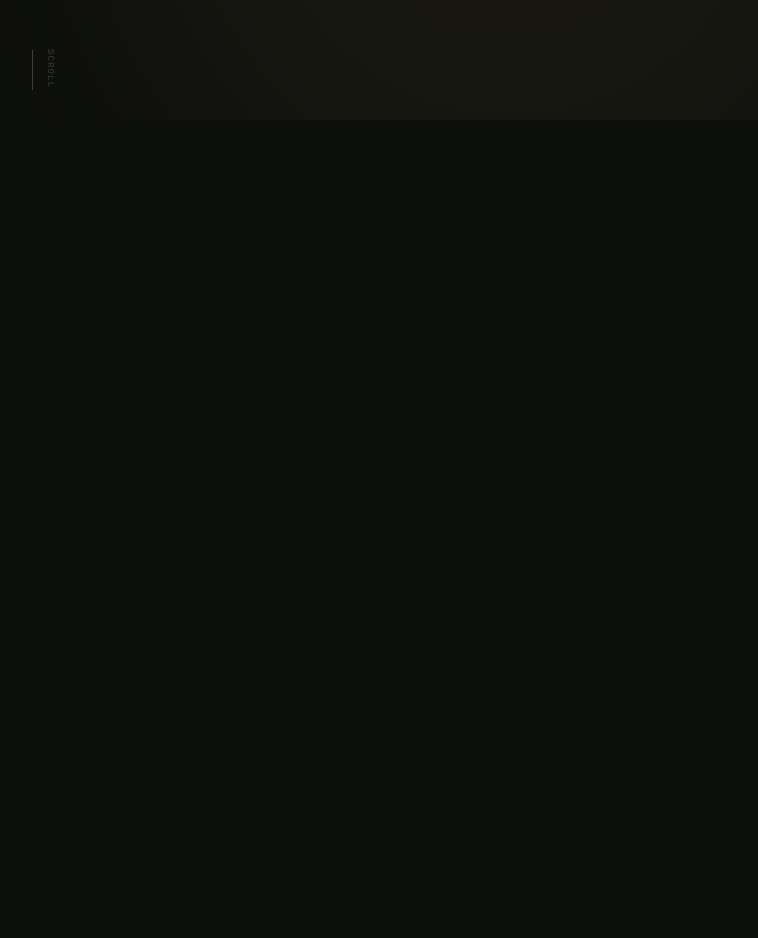
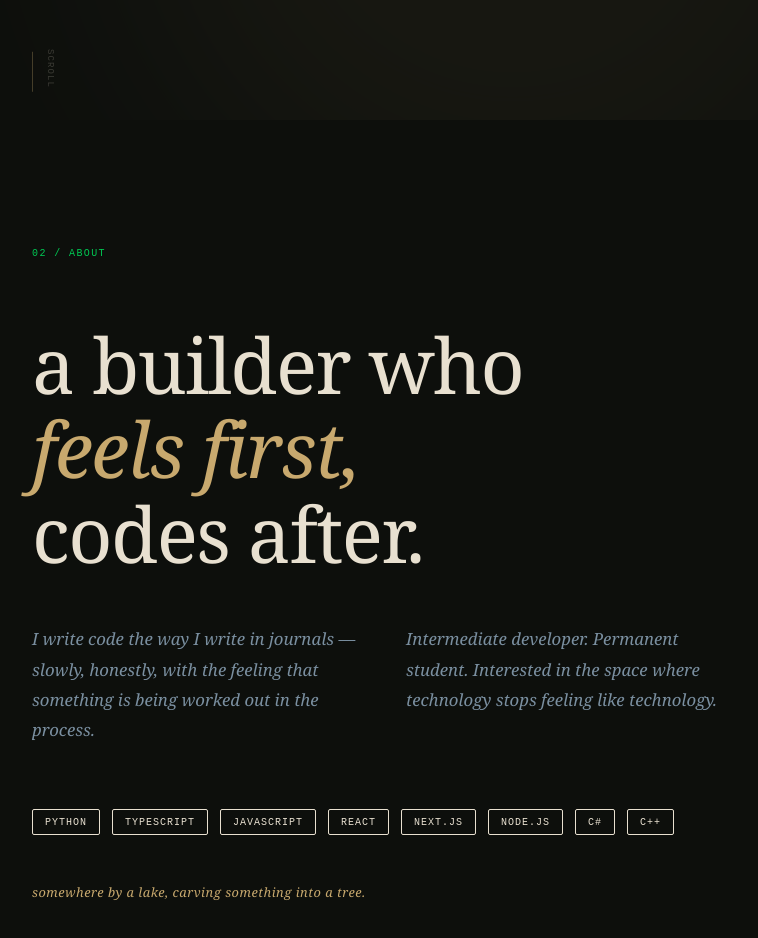
Before and after one commit to yujushrestha/yuju, a Next.js app: page / in a window 1280 px wide. Shown: the part 680-1618 px from the top of the page, without its empty margins (0-758 px from the left). Before the commit the page ends 800 px from the top, so only its background shows below. Built offline with nearby package versions, Linux system fonts and the light colour scheme.

Commit message:
feat: about section with scroll-triggered animations

```diff
--- a/app/page.tsx
+++ b/app/page.tsx
@@ -1,9 +1,11 @@
 import Hero from "@/components/sections/Hero"
+import About from "@/components/sections/About"
 
 export default function Home() {
   return (
     <main>
       <Hero />
+      <About />
     </main>
   )
 }
--- /dev/null
+++ b/src/components/sections/About.tsx
@@ -0,0 +1,172 @@
+"use client"
+
+import { motion, useInView } from "framer-motion"
+import { useRef } from "react"
+
+export default function About() {
+  const ref = useRef(null)
+  const isInView = useInView(ref, { once: true, margin: "-100px" })
+
+  return (
+    <section
+      id="about"
+      ref={ref}
+      style={{
+        minHeight: "100vh",
+        display: "flex",
+        flexDirection: "column",
+        justifyContent: "center",
+        padding: "8rem 2rem",
+        position: "relative",
+        maxWidth: "900px",
+      }}
+    >
+      {/* section marker */}
+      <motion.p
+        initial={{ opacity: 0 }}
+        animate={isInView ? { opacity: 1 } : {}}
+        transition={{ duration: 0.8, delay: 0.1 }}
+        style={{
+          fontFamily: "var(--font-mono)",
+          fontSize: "10px",
+          color: "var(--terminal-green)",
+          opacity: 0.5,
+          letterSpacing: "0.14em",
+          textTransform: "uppercase",
+          marginBottom: "4rem",
+        }}
+      >
+        02 / about
+      </motion.p>
+
+      {/* the big line — awe voice */}
+      <motion.h2
+        initial={{ opacity: 0, y: 32 }}
+        animate={isInView ? { opacity: 1, y: 0 } : {}}
+        transition={{ duration: 1.1, delay: 0.2, ease: [0.25, 0.1, 0.25, 1] }}
+        style={{
+          fontFamily: "var(--font-awe)",
+          fontSize: "clamp(2.5rem, 6vw, 5rem)",
+          fontWeight: 300,
+          color: "var(--journal-page)",
+          lineHeight: 1.1,
+          letterSpacing: "-0.02em",
+          marginBottom: "3rem",
+        }}
+      >
+        a builder who
+        <br />
+        <span style={{ color: "var(--bruised-gold)", fontStyle: "italic" }}>
+          feels first,
+        </span>
+        <br />
+        codes after.
+      </motion.h2>
+
+      {/* body — intimate voice */}
+      <div
+        style={{
+          display: "grid",
+          gridTemplateColumns: "1fr 1fr",
+          gap: "3rem",
+          maxWidth: "700px",
+        }}
+      >
+        <motion.p
+          initial={{ opacity: 0, y: 16 }}
+          animate={isInView ? { opacity: 1, y: 0 } : {}}
+          transition={{ duration: 0.9, delay: 0.5, ease: [0.25, 0.1, 0.25, 1] }}
+          style={{
+            fontFamily: "var(--font-awe)",
+            fontSize: "1.05rem",
+            fontStyle: "italic",
+            color: "var(--still-lake)",
+            lineHeight: 1.8,
+            fontWeight: 300,
+          }}
+        >
+          I write code the way I write in journals —
+          slowly, honestly, with the feeling that
+          something is being worked out in the process.
+        </motion.p>
+
+        <motion.p
+          initial={{ opacity: 0, y: 16 }}
+          animate={isInView ? { opacity: 1, y: 0 } : {}}
+          transition={{ duration: 0.9, delay: 0.7, ease: [0.25, 0.1, 0.25, 1] }}
+          style={{
+            fontFamily: "var(--font-awe)",
+            fontSize: "1.05rem",
+            fontStyle: "italic",
+            color: "var(--still-lake)",
+            lineHeight: 1.8,
+            fontWeight: 300,
+            opacity: 0.7,
+          }}
+        >
+          Intermediate developer. Permanent student.
+          Interested in the space where technology
+          stops feeling like technology.
+        </motion.p>
+      </div>
+
+      {/* skills — oriented voice */}
+      <motion.div
+        initial={{ opacity: 0 }}
+        animate={isInView ? { opacity: 1 } : {}}
+        transition={{ duration: 1, delay: 1.0 }}
+        style={{
+          marginTop: "4rem",
+          display: "flex",
+          flexWrap: "wrap",
+          gap: "0.75rem",
+        }}
+      >
+        {[
+          "Python", "TypeScript", "JavaScript",
+          "React", "Next.js", "Node.js",
+          "C#", "C++"
+        ].map((skill, i) => (
+          <motion.span
+            key={skill}
+            initial={{ opacity: 0, y: 8 }}
+            animate={isInView ? { opacity: 1, y: 0 } : {}}
+            transition={{ duration: 0.5, delay: 1.0 + i * 0.08 }}
+            style={{
+              fontFamily: "var(--font-mono)",
+              fontSize: "10px",
+              color: "var(--journal-page)",
+              opacity: 0.4,
+              letterSpacing: "0.1em",
+              textTransform: "uppercase",
+              border: "0.5px solid currentColor",
+              padding: "0.4rem 0.75rem",
+              borderRadius: "2px",
+            }}
+          >
+            {skill}
+          </motion.span>
+        ))}
+      </motion.div>
+
+      {/* the hidden memory — weak voice */}
+      <motion.p
+        initial={{ opacity: 0 }}
+        animate={isInView ? { opacity: 1 } : {}}
+        transition={{ duration: 1.5, delay: 1.6 }}
+        style={{
+          fontFamily: "var(--font-awe)",
+          fontSize: "0.8rem",
+          fontStyle: "italic",
+          color: "var(--bruised-gold)",
+          opacity: 0.2,
+          marginTop: "3rem",
+          letterSpacing: "0.04em",
+        }}
+      >
+        somewhere by a lake, carving something into a tree.
+      </motion.p>
+
+    </section>
+  )
+}
```
